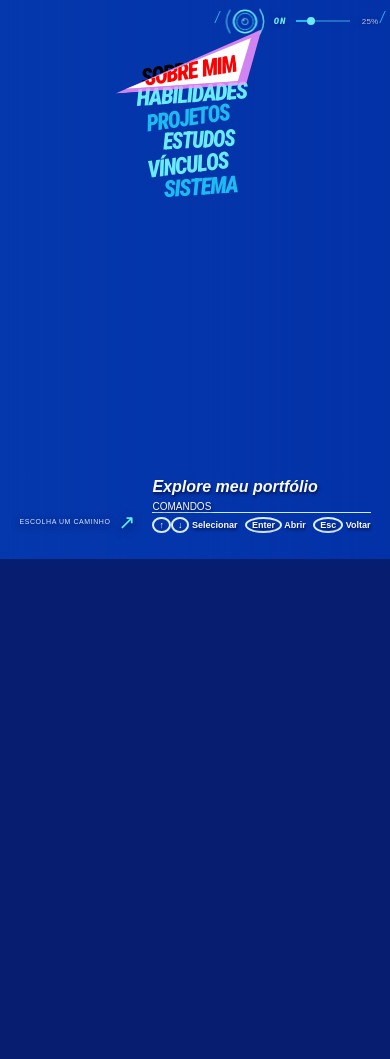
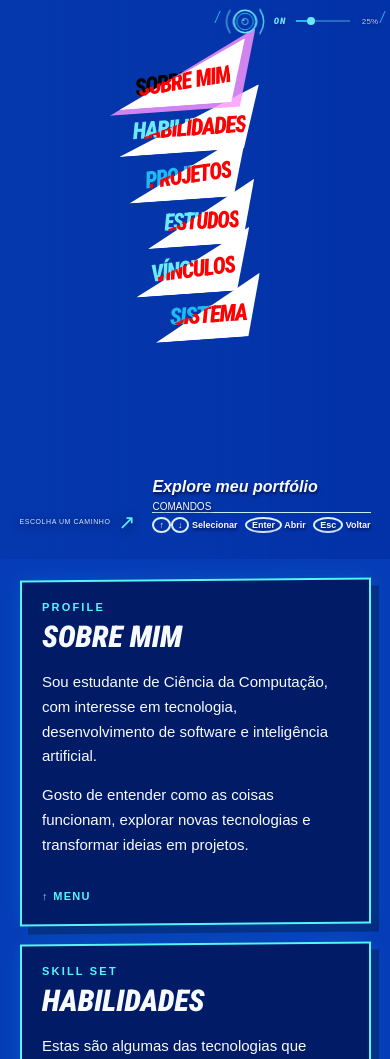
Before and after one commit to Isaquemacedoxyx/portfolio-estilo-persona, a plain HTML site: page index.html in a window 390 px wide. Shown: the part 285-1344 px from the top of the page. Before the commit the page ends 844 px from the top, so only its background shows below. Drawn offline with Linux system fonts and the light colour scheme.

Commit message:
feat: adapta navegacao para mobile

```diff
--- a/css/style.css
+++ b/css/style.css
@@ -761,9 +761,21 @@ kbd {
 
 .motion-option[aria-pressed="true"] { background: var(--cyan); color: #061d70; }
 .motion-status { margin-top: 15px !important; color: var(--cyan); font-size: 13px; }
+.mobile-sections { display: none; }
 
 @media (max-width: 760px) {
-  .game-ui { min-height: 100vh; min-height: 100svh; }
+  .game-ui {
+    display: block;
+    min-height: 100vh;
+    min-height: 100svh;
+    overflow: visible;
+  }
+  .interface-layer {
+    position: relative;
+    inset: auto;
+    min-height: 100vh;
+    min-height: 100svh;
+  }
   .background { background-position: 35% center; }
   .scene-tint { background: linear-gradient(90deg, rgba(0, 13, 58, .08), rgba(0, 35, 145, .40)); }
   .top-label { top: 5%; left: 5%; max-width: 80%; font-size: 9px; letter-spacing: .12em; }
@@ -773,6 +785,10 @@ kbd {
   .profile-mark strong { font-size: 12px; }
   .menu-area { top: 24%; right: auto; left: 50%; width: max-content; max-width: 88vw; transform: translateX(-50%) rotate(-6deg); }
   .menu-option { height: clamp(22px, 5vw, 38px); padding-left: 9px; font-size: clamp(22px, 5vw, 38px); }
+  .menu-list { gap: 3px; }
+  .menu-option { min-height: 44px; touch-action: manipulation; }
+  .menu-option .selection-white { display: block; }
+  .menu-option .selection-text-red { display: inline-flex; }
   .menu-option:nth-child(1) { left: -6px; }
   .menu-option:nth-child(2) { left: 4px; }
   .menu-option:nth-child(3) { left: -2px; }
@@ -786,6 +802,43 @@ kbd {
   .scroll-hint b { font-size: 20px; }
   .game-prompt strong { font-size: 16px; }
   .game-prompt span { max-width: 55vw; font-size: 9px; line-height: 1.7; }
+  .mobile-sections {
+    display: grid;
+    gap: 18px;
+    width: min(100%, 760px);
+    margin: 0 auto;
+    padding: 20px clamp(16px, 5vw, 32px) 72px;
+  }
+  .mobile-section {
+    position: relative;
+    scroll-margin-top: 18px;
+    padding: clamp(20px, 5vw, 30px);
+    border: 2px solid var(--cyan);
+    background: rgba(3, 26, 95, .92);
+    box-shadow: 8px 8px 0 rgba(0, 0, 0, .28), 0 0 22px rgba(35, 236, 255, .12);
+    transform: skewY(-.5deg);
+  }
+  .mobile-section-heading,
+  .mobile-section .detail-content,
+  .mobile-back-to-menu { transform: skewY(.5deg); }
+  .mobile-section .detail-title {
+    margin: 10px 0 18px;
+    font-family: var(--font-display);
+    font-size: clamp(30px, 7vw, 48px);
+    font-style: italic;
+    line-height: .95;
+  }
+  .mobile-section .detail-content { font-size: 15px; line-height: 1.65; overflow-wrap: anywhere; }
+  .mobile-section .detail-content p { margin: 0 0 14px; }
+  .mobile-section .mobile-back-to-menu {
+    display: inline-block;
+    margin-top: 18px;
+    color: var(--cyan);
+    font-size: 11px;
+    font-weight: 900;
+    letter-spacing: .12em;
+    text-decoration: none;
+  }
 }
 
 @media (max-width: 480px) {
--- a/index.html
+++ b/index.html
@@ -131,6 +131,8 @@
       </footer>
     </div>
 
+    <div class="mobile-sections" id="mobileSections" aria-label="Conteúdo do portfólio"></div>
+
     <audio id="backgroundAudio" src="assets/audio/Color%20Your%20Night.mp3" loop preload="none"></audio>
 
     <section class="detail-panel" id="detailPanel" role="dialog" aria-modal="true" aria-labelledby="detailTitle" hidden>
--- a/js/script.js
+++ b/js/script.js
@@ -1,6 +1,8 @@
 const portfolio = document.getElementById("portfolio");
 const menuView = document.getElementById("menuView");
 const options = [...document.querySelectorAll(".menu-option")];
+const mobileSections = document.getElementById("mobileSections");
+const mobileViewport = window.matchMedia("(max-width: 760px)");
 const panel = document.getElementById("detailPanel");
 const title = document.getElementById("detailTitle");
 const kicker = document.getElementById("detailKicker");
@@ -216,12 +218,14 @@ function applyMotion(choice) {
     button.setAttribute("aria-pressed", String(button.dataset.motionChoice === choice));
   });
 
-  const status = document.getElementById("motionStatus");
-  if (status) {
-    status.textContent = choice === "reduced"
-      ? "Animação de fundo reduzida."
-      : "Animações normais ativadas.";
-  }
+  ["motionStatus", "mobileMotionStatus"].forEach((statusId) => {
+    const status = document.getElementById(statusId);
+    if (status) {
+      status.textContent = choice === "reduced"
+        ? "Animação de fundo reduzida."
+        : "Animações normais ativadas.";
+    }
+  });
 
   if (choice === "reduced") {
     backgroundIntro.pause();
@@ -238,6 +242,51 @@ function setMotion(choice) {
   chosenMotion = choice;
   applyMotion(choice);
 }
+
+function buildMobileSections() {
+  const sectionsMarkup = options.map((option) => {
+    const sectionKey = option.dataset.section;
+    const sectionData = sections[sectionKey];
+    const template = document.getElementById(sectionData.template);
+    const section = document.createElement("section");
+    const headingId = `mobile-title-${sectionKey}`;
+    const header = document.createElement("div");
+    const kickerElement = document.createElement("div");
+    const heading = document.createElement("h2");
+    const sectionContent = document.createElement("div");
+    const backToMenu = document.createElement("a");
+
+    section.className = "mobile-section";
+    section.id = `mobile-section-${sectionKey}`;
+    section.setAttribute("aria-labelledby", headingId);
+    header.className = "mobile-section-heading";
+    kickerElement.className = "detail-kicker";
+    kickerElement.textContent = sectionData.kicker;
+    heading.className = "detail-title";
+    heading.id = headingId;
+    heading.textContent = sectionData.title;
+    sectionContent.className = "detail-content";
+    sectionContent.append(template.content.cloneNode(true));
+    const mobileMotionStatus = sectionContent.querySelector("#motionStatus");
+    if (mobileMotionStatus) mobileMotionStatus.id = "mobileMotionStatus";
+    backToMenu.className = "mobile-back-to-menu";
+    backToMenu.href = "#menuView";
+    backToMenu.textContent = "↑ MENU";
+
+    header.append(kickerElement, heading);
+    section.append(header, sectionContent, backToMenu);
+    return section;
+  });
+
+  mobileSections.replaceChildren(...sectionsMarkup);
+}
+
+buildMobileSections();
+
+mobileSections.addEventListener("click", (event) => {
+  const motionButton = event.target.closest("[data-motion-choice]");
+  if (motionButton) setMotion(motionButton.dataset.motionChoice);
+});
 
 function openSection(sectionKey) {
   const section = sections[sectionKey];
@@ -275,6 +324,13 @@ options.forEach((button, index) => {
     const selectionChanged = index !== activeIndex;
     setActive(index);
     if (!selectionChanged) pulseSelection(button);
+
+    if (mobileViewport.matches) {
+      document.getElementById(`mobile-section-${button.dataset.section}`)
+        .scrollIntoView({ behavior: portfolio.dataset.motion === "reduced" ? "auto" : "smooth", block: "start" });
+      return;
+    }
+
     openSection(button.dataset.section);
   });
 });
```
